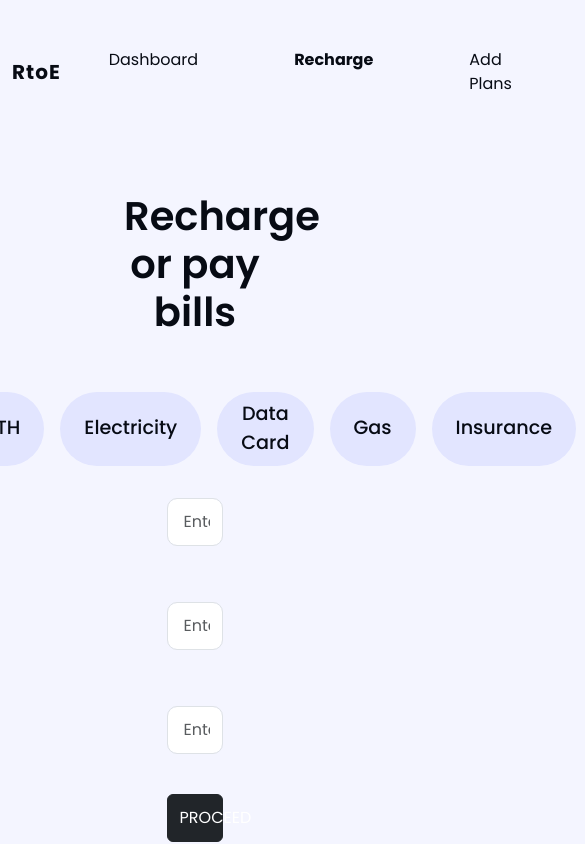
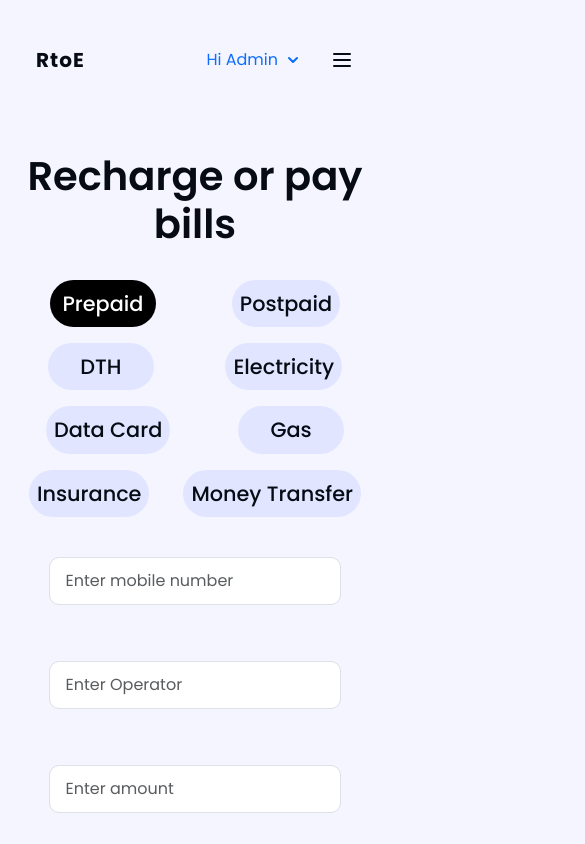
Before and after one commit to sukhesh-vsk/R2E, a React (Vite) app: page /recharge in a window 390 px wide. Shown: the top 844 px of the page, 585 px wide, since content can reach past the window. Built offline with nearby package versions, Linux system fonts and the light colour scheme.

Commit message:
made navbar and recharge component responsive

```diff
--- a/src/components/admin/Dashboard/Dashboard.jsx
+++ b/src/components/admin/Dashboard/Dashboard.jsx
@@ -1,42 +1,43 @@
-import React from 'react'
+import React from "react";
 
-import './Dashboard.css'
+import "./Dashboard.css";
 
 export const Dashboard = () => {
   const data = {
     activeUsers: 100,
     newUsers: 10,
     totalTransactions: 27000,
-    avgTransaction: 4700
-  }
+    avgTransaction: 4700,
+  };
 
   return (
-    <section className='container grid grid-cols-12 gap-4 mx-auto'>
-      <div className='card-overview col-span-12 px-5 py-4 bg-card-bg rounded-lg'>
-        <div className='card-head cols-span-12 px-5'>
+    <section className="container grid grid-cols-12 gap-4 mx-auto">
+      <div className="card-overview col-span-12 px-5 py-4 bg-card-bg rounded-lg">
+        <div className="card-head cols-span-12 px-5">
           <p className="pb-5">Today's Overview</p>
-          <hr className='border-current text-dimmed'/>
+          <hr className="border-current text-dimmed" />
         </div>
-        <div className='card-content grid grid-cols-4 gap-10 ms-10 mt-6 px-20'>
+        <div className="card-content md:grid grid-cols-4 gap-10 ms-10 mt-6 px-20 sm:flex flex-col">
           <div className="card-data col-span-1 dividerl">
-            <span>{data.activeUsers}</span> <br/>
-            Active<br/>
+            <span>{data.activeUsers}</span> <br />
+            Active
+            <br />
             Users
           </div>
           <div className="card-data col-span-1 dividerl">
-            <span>{data.newUsers}+</span> <br/>
-            New <br/> Users
+            <span>{data.newUsers} +</span> <br />
+            New <br /> Users
           </div>
           <div className="card-data col-span-1 dividerl">
-            <span>{data.totalTransactions}</span> <br/>
-            Total <br/> Transactions
+            <span>{data.totalTransactions}</span> <br />
+            Total <br /> Transactions
           </div>
           <div className="card-data col-span-1">
-            <span>{data.avgTransaction}</span> <br/>
-            Avg. <br/> Transaction
+            <span>{data.avgTransaction}</span> <br />
+            Avg. <br /> Transaction
           </div>
         </div>
       </div>
     </section>
-  )
-}
+  );
+};
--- a/src/components/admin/Navbar.jsx
+++ b/src/components/admin/Navbar.jsx
@@ -3,6 +3,7 @@ import { NavLink, useLocation } from "react-router-dom";
 
 export const Navbar = () => {
   const [hidden, setHidden] = useState(false);
+  const [isMobileMenuOpen, setIsMobileMenuOpen] = useState(false);
   const location = useLocation();
 
   const isActive = (route) => {
@@ -10,14 +11,108 @@ export const Navbar = () => {
   };
 
   return (
-    <nav className="flex w-full justify-around items-center py-10">
+    <nav className="flex w-full justify-between items-center py-10 px-4 md:px-0 relative">
       <div className="text-xl font-bold tracking-2">
         <a>
           <p>RtoE</p>
         </a>
       </div>
-      <div className="flex">
-        <ul className="flex list-none">
+      <div className="md:hidden flex items-center">
+        <div className="mr-4">
+          <button
+            id="dropdownNavbarLink"
+            onClick={() => setHidden(!hidden)}
+            data-dropdown-toggle="dropdownNavbar"
+            className="flex items-center justify-between w-full py-2 px-3 rounded md:border-0 md:p-0 md:w-auto bg-transparent text-primary"
+          >
+            Hi Admin{" "}
+            <svg
+              className={`w-2.5 h-2.5 ms-2.5 ${hidden ? "rotate-180" : ""}`}
+              aria-hidden="true"
+              xmlns="http://www.w3.org/2000/svg"
+              fill="none"
+              viewBox="0 0 10 6"
+            >
+              <path
+                stroke="currentColor"
+                strokeLinecap="round"
+                strokeLinejoin="round"
+                strokeWidth="2"
+                d="m1 1 4 4 4-4"
+              />
+            </svg>
+          </button>
+          {hidden && (
+            <div
+              id="dropdownNavbar"
+              className="z-10 mt-2 absolute w-full list-none font-normal rounded-lg dark:bg-gray-700 dark:divide-gray-600"
+            >
+              <ul
+                className="py-2 text-sm text-gray-700 dark:text-gray-400"
+                ariaLabelledby="dropdownLargeButton"
+              >
+                <li className="list-none text-center">
+                  <a href="#" className="block px-4 py-1 dark:hover:text-white">
+                    Logout
+                  </a>
+                </li>
+              </ul>
+            </div>
+          )}
+        </div>
+        <button
+          onClick={() => setIsMobileMenuOpen(!isMobileMenuOpen)}
+          className="focus:outline-none"
+        >
+          <svg
+            className="w-6 h-6"
+            fill="none"
+            stroke="currentColor"
+            viewBox="0 0 24 24"
+            xmlns="http://www.w3.org/2000/svg"
+          >
+            <path
+              strokeLinecap="round"
+              strokeLinejoin="round"
+              strokeWidth={2}
+              d="M4 6h16M4 12h16M4 18h16"
+            />
+          </svg>
+        </button>
+      </div>
+      {isMobileMenuOpen && (
+        <div className="md:hidden absolute top-full left-0 w-full bg-white shadow-md z-10">
+          <ul className="list-none flex-col space-y-4 p-4">
+            <li className="px-5">
+              <NavLink to="/" className={isActive("/")}>
+                Dashboard
+              </NavLink>
+            </li>
+            <li className="px-5">
+              <NavLink to="/recharge" className={isActive("/recharge")}>
+                Recharge
+              </NavLink>
+            </li>
+            <li className="px-5">
+              <NavLink to="/plans" className={isActive("/plans")}>
+                Add Plans
+              </NavLink>
+            </li>
+            <li className="px-5">
+              <NavLink to="/offers" className={isActive("/offers")}>
+                Manage Offers
+              </NavLink>
+            </li>
+            <li className="px-5">
+              <NavLink to="/query" className={isActive("/query")}>
+                Queries
+              </NavLink>
+            </li>
+          </ul>
+        </div>
+      )}
+      <div className={`md:flex md:items-center md:w-auto w-full hidden`}>
+        <ul className="md:flex md:list-none list-none flex-col md:flex-row space-y-4 md:space-y-0">
           <li className="px-5">
             <NavLink to="/" className={isActive("/")}>
               Dashboard
@@ -45,7 +140,7 @@ export const Navbar = () => {
           </li>
         </ul>
       </div>
-      <div>
+      <div className="hidden md:block">
         <ul>
           <li className="list-none relative">
             <button
--- a/src/components/admin/Recharge/Recharge.css
+++ b/src/components/admin/Recharge/Recharge.css
@@ -81,3 +81,38 @@
     padding: 0.8rem;
     border-radius: 50%;
 }
+
+@media screen and (max-width:768px) {
+    .recharge-container h1 {
+        margin-top: 2rem;
+        margin-bottom: 1.5rem;
+    }
+
+    .recharge-container {
+        margin: 0;
+    }
+
+    .button-row {
+        flex-direction: row;
+        flex-wrap: wrap;
+        justify-content: space-around;
+        align-items: center;
+    }
+
+    .input-group {
+        width: 80%;
+    }
+
+    .button-row button {
+        margin: 0.5rem;
+        flex: 0 0 calc(33.33% - 1rem);
+        /* max-width: calc(33.33% - 1rem); */
+        padding: 0.5rem;
+        margin-bottom: 0.5rem;
+        font-size: 1.3rem;
+        display: flex;
+        justify-content: center;
+        align-items: center;
+        white-space: nowrap;
+    }
+}
--- a/src/components/admin/Recharge/Recharge.jsx
+++ b/src/components/admin/Recharge/Recharge.jsx
@@ -76,7 +76,7 @@ export default function Recharge() {
             color: activeBtn === "Data Card" ? "white" : "",
           }}
         >
-          Data Card
+          <span>Data Card</span>
         </button>
         <button
           onClick={() => handleButtonClick("Gas")}
--- a/src/index.css
+++ b/src/index.css
@@ -23,3 +23,8 @@ body {
 .caps {
     text-transform: uppercase;
 }
+
+a {
+    text-decoration: none;
+    color: black;
+}
```
